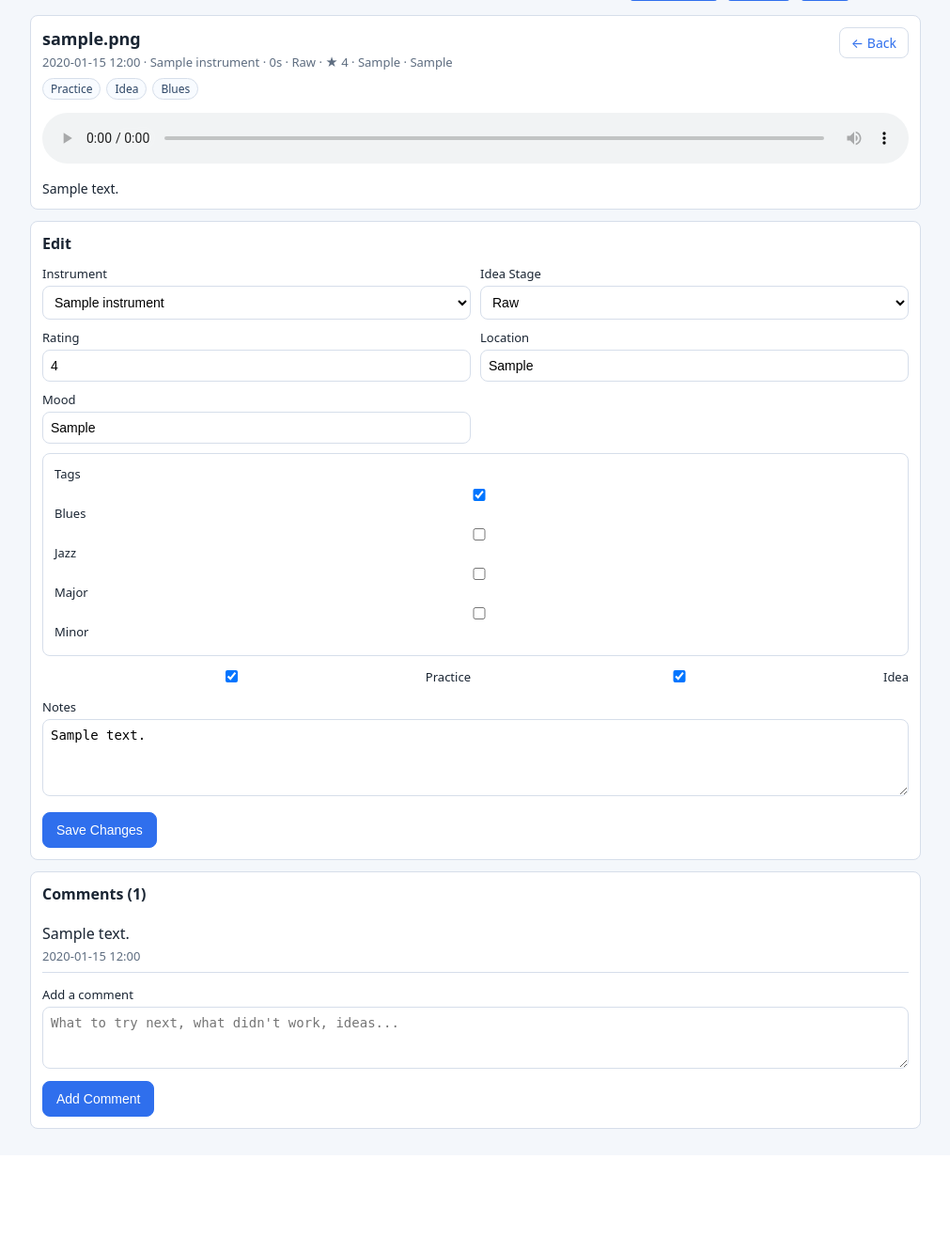
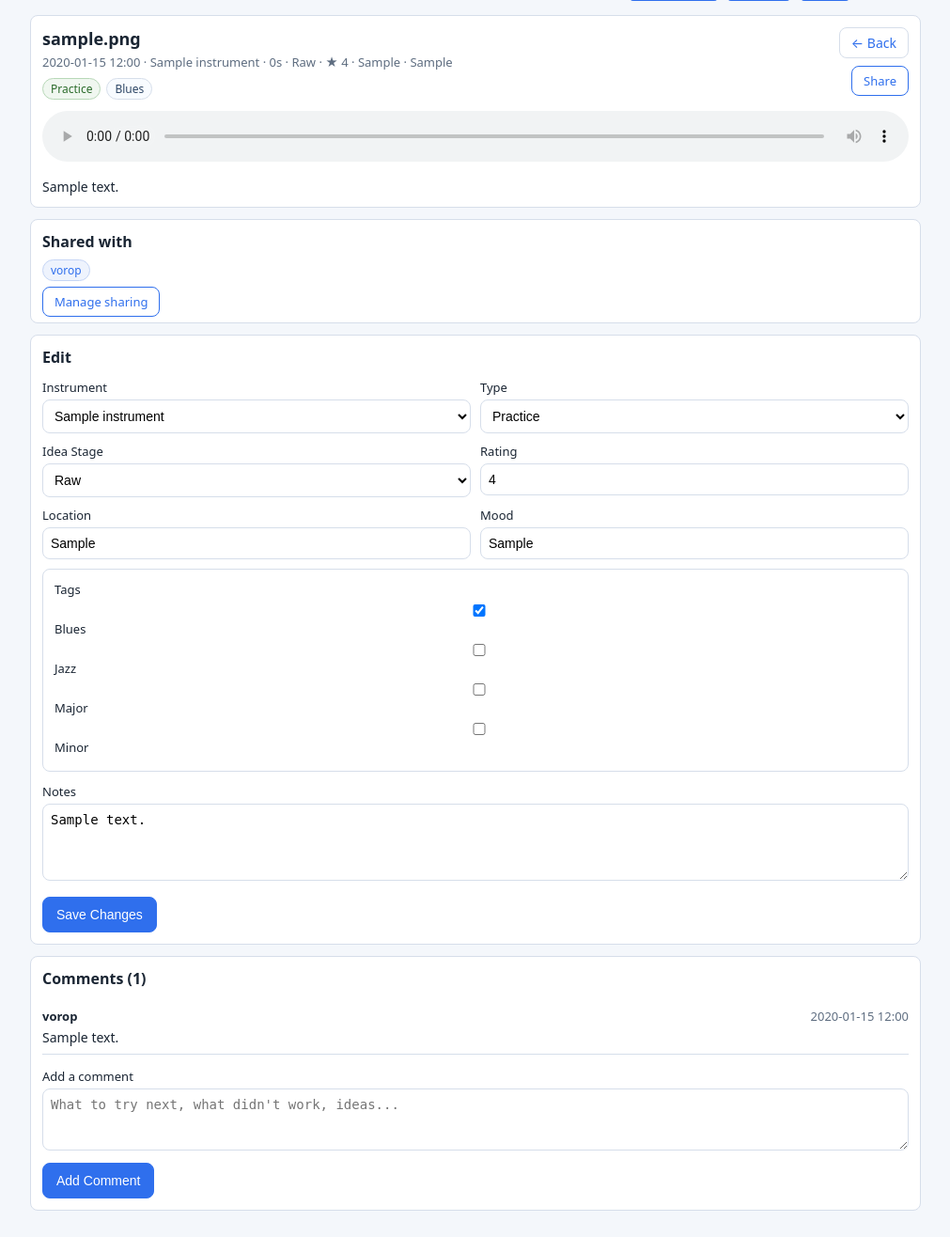
Before and after one commit to roma-guru/IdeaPractice, a Django app: page /1/ in a window 1280 px wide. Shown: the part 50-1366 px from the top of the page at 94% size, without its empty margins (134-1145 px from the left). Before the commit the page ends 1251 px from the top, so only its background shows below. Run offline with Django 5.2, Linux system fonts and the light colour scheme; a user stored in the database is signed in; data comes from the database, SQL or seed files in the repository; tables that the repository leaves empty hold one stand-in row (values such as "Sample post").

Commit message:
feat: multi-user sharing, RecordingType enum, audio player polish
- Add Recording.owner and Comment.author FKs to User; new
  SharedRecording model (unique_together recording+shared_with)
- Recording list: My Files / Shared with Me tabs; owner-scoped queries
- Recording detail: access control (403 for non-owners/non-shared),
  edit form gated to owner, share management panel, comment authors
- New recording_share view: checkbox list of all users, saves/removes
  SharedRecording entries
- Replace is_practice/is_idea booleans with RecordingType enum:
  practice, improvisation, composition, jam, live, cover, demo, imported
- Data migration backfills existing rows from old boolean fields
- Stats: by_type breakdown replaces hardcoded ideas/practice counts
- CSS: tabs, shared-by badge, share button, chip-type, player-wrap,
  share-user-list rows
- Template filters: basename, get_item added to journal_extras

Co-Authored-By: Claude Sonnet 4.6 <noreply@anthropic.com>

```diff
--- a/journal/forms.py
+++ b/journal/forms.py
@@ -28,12 +28,14 @@ class RecordingBatchUploadForm(forms.Form):
         required=False,
         widget=forms.CheckboxSelectMultiple(),
     )
+    recording_type = forms.ChoiceField(
+        choices=Recording.RecordingType.choices,
+        initial=Recording.RecordingType.PRACTICE,
+    )
     idea_stage = forms.ChoiceField(choices=Recording.IdeaStage.choices, initial=Recording.IdeaStage.RAW)
     location = forms.CharField(max_length=200, required=False)
     mood = forms.CharField(max_length=120, required=False)
     rating = forms.IntegerField(min_value=0, max_value=10, required=False)
-    is_practice = forms.BooleanField(required=False, initial=True)
-    is_idea = forms.BooleanField(required=False)
     notes = forms.CharField(required=False, widget=forms.Textarea(attrs={"rows": 4}))
 
 
@@ -47,8 +49,8 @@ class RecordingEditForm(forms.ModelForm):
     class Meta:
         model = Recording
         fields = [
-            "instrument", "tags", "idea_stage", "location", "mood",
-            "rating", "is_practice", "is_idea", "notes",
+            "instrument", "recording_type", "tags", "idea_stage",
+            "location", "mood", "rating", "notes",
         ]
         widgets = {"notes": forms.Textarea(attrs={"rows": 4})}
 
--- a/journal/templatetags/journal_extras.py
+++ b/journal/templatetags/journal_extras.py
@@ -1,6 +1,20 @@
+import os
+
 from django import template
 
 register = template.Library()
+
+
+@register.filter
+def get_item(dictionary, key):
+    """Dict lookup: {{ my_dict|get_item:key }}"""
+    return dictionary.get(key)
+
+
+@register.filter
+def basename(value):
+    """Return just the filename portion of a path."""
+    return os.path.basename(str(value))
 
 
 @register.filter
--- a/journal/urls.py
+++ b/journal/urls.py
@@ -1,10 +1,17 @@
 from django.urls import path
 
-from .views import recording_detail, recording_list, recording_stats, recording_upload
+from .views import (
+    recording_detail,
+    recording_list,
+    recording_share,
+    recording_stats,
+    recording_upload,
+)
 
 urlpatterns = [
     path("", recording_list, name="recording-list"),
     path("upload/", recording_upload, name="recording-upload"),
     path("<int:pk>/", recording_detail, name="recording-detail"),
+    path("<int:pk>/share/", recording_share, name="recording-share"),
     path("stats/", recording_stats, name="recording-stats"),
 ]
--- a/journal/views.py
+++ b/journal/views.py
@@ -1,13 +1,15 @@
 from datetime import timedelta
 
+from django.contrib.auth import get_user_model
 from django.contrib.auth.decorators import login_required
-from django.db.models import Count, QuerySet, Sum
+from django.core.exceptions import PermissionDenied
+from django.db.models import Count, Q, QuerySet, Sum
 from django.db.models.functions import TruncDate
 from django.shortcuts import get_object_or_404, redirect, render
 from django.views.decorators.http import require_http_methods
 
 from .forms import CommentForm, RecordingBatchUploadForm, RecordingEditForm
-from .models import Instrument, Recording, Tag
+from .models import Instrument, Recording, SharedRecording, Tag
 
 
 def _apply_filters(recordings: QuerySet[Recording], params) -> QuerySet[Recording]:
@@ -23,10 +25,8 @@ def _apply_filters(recordings: QuerySet[Recording], params) -> QuerySet[Recordin
         recordings = recordings.filter(tags__id=tag)
     if stage:
         recordings = recordings.filter(idea_stage=stage)
-    if kind == "idea":
-        recordings = recordings.filter(is_idea=True)
-    elif kind == "practice":
-        recordings = recordings.filter(is_practice=True)
+    if kind:
+        recordings = recordings.filter(recording_type=kind)
     if q:
         recordings = recordings.filter(notes__icontains=q)
 
@@ -56,13 +56,13 @@ def recording_upload(request):
             uploaded_files = form.cleaned_data["files"]
             tags = form.cleaned_data["tags"]
             common_data = {
+                "owner": request.user,
                 "instrument": form.cleaned_data["instrument"],
+                "recording_type": form.cleaned_data["recording_type"],
                 "idea_stage": form.cleaned_data["idea_stage"],
                 "location": form.cleaned_data["location"],
                 "mood": form.cleaned_data["mood"],
                 "rating": form.cleaned_data["rating"],
-                "is_practice": form.cleaned_data["is_practice"],
-                "is_idea": form.cleaned_data["is_idea"],
                 "notes": form.cleaned_data["notes"],
             }
 
@@ -82,7 +82,25 @@ def recording_upload(request):
 
 @login_required
 def recording_list(request):
-    recordings = Recording.objects.select_related("instrument").prefetch_related("tags")
+    tab = request.GET.get("tab", "my")
+
+    if tab == "shared":
+        shared_ids = SharedRecording.objects.filter(
+            shared_with=request.user
+        ).values_list("recording_id", flat=True)
+        recordings = (
+            Recording.objects.filter(pk__in=shared_ids)
+            .select_related("instrument", "owner")
+            .prefetch_related("tags")
+        )
+    else:
+        tab = "my"
+        recordings = (
+            Recording.objects.filter(Q(owner=request.user) | Q(owner__isnull=True))
+            .select_related("instrument", "owner")
+            .prefetch_related("tags")
+        )
+
     recordings = _apply_filters(recordings, request.GET)
 
     context = {
@@ -90,6 +108,8 @@ def recording_list(request):
         "instruments": Instrument.objects.all(),
         "tags": Tag.objects.all(),
         "idea_stages": Recording.IdeaStage.choices,
+        "recording_types": Recording.RecordingType.choices,
+        "tab": tab,
     }
     return render(request, "journal/recording_list.html", context)
 
@@ -98,16 +118,21 @@ def recording_list(request):
 @login_required
 def recording_detail(request, pk):
     recording = get_object_or_404(
-        Recording.objects.select_related("instrument").prefetch_related("tags"),
+        Recording.objects.select_related("instrument", "owner").prefetch_related("tags"),
         pk=pk,
     )
 
-    edit_form = RecordingEditForm(instance=recording)
+    is_owner = recording.owner == request.user or recording.owner is None
+    has_access = is_owner or recording.shares.filter(shared_with=request.user).exists()
+    if not has_access:
+        raise PermissionDenied
+
+    edit_form = RecordingEditForm(instance=recording) if is_owner else None
     comment_form = CommentForm()
 
     if request.method == "POST":
         action = request.POST.get("action")
-        if action == "edit":
+        if action == "edit" and is_owner:
             edit_form = RecordingEditForm(request.POST, instance=recording)
             if edit_form.is_valid():
                 edit_form.save()
@@ -117,44 +142,91 @@ def recording_detail(request, pk):
             if comment_form.is_valid():
                 comment = comment_form.save(commit=False)
                 comment.recording = recording
+                comment.author = request.user
                 comment.save()
                 return redirect("recording-detail", pk=pk)
+
+    shared_with_users = (
+        list(recording.shares.select_related("shared_with").all()) if is_owner else []
+    )
 
     context = {
         "recording": recording,
         "edit_form": edit_form,
         "comment_form": comment_form,
-        "comments": recording.comments.all(),
+        "comments": recording.comments.select_related("author").all(),
+        "is_owner": is_owner,
+        "shared_with_users": shared_with_users,
     }
     return render(request, "journal/recording_detail.html", context)
 
 
+@require_http_methods(["GET", "POST"])
+@login_required
+def recording_share(request, pk):
+    recording = get_object_or_404(Recording, pk=pk)
+    is_owner = recording.owner == request.user or recording.owner is None
+    if not is_owner:
+        raise PermissionDenied
+
+    User = get_user_model()
+    all_users = User.objects.exclude(pk=request.user.pk).order_by("username")
+    currently_shared_ids = set(recording.shares.values_list("shared_with_id", flat=True))
+
+    if request.method == "POST":
+        selected_ids = {int(uid) for uid in request.POST.getlist("users") if uid.isdigit()}
+        for user in all_users:
+            if user.pk in selected_ids and user.pk not in currently_shared_ids:
+                SharedRecording.objects.create(
+                    recording=recording,
+                    shared_with=user,
+                    shared_by=request.user,
+                )
+            elif user.pk not in selected_ids and user.pk in currently_shared_ids:
+                SharedRecording.objects.filter(recording=recording, shared_with=user).delete()
+        return redirect("recording-detail", pk=pk)
+
+    users_with_status = [(user, user.pk in currently_shared_ids) for user in all_users]
+    return render(request, "journal/recording_share.html", {
+        "recording": recording,
+        "users_with_status": users_with_status,
+    })
+
+
 @login_required
 def recording_stats(request):
+    user_recordings = Recording.objects.filter(
+        Q(owner=request.user) | Q(owner__isnull=True)
+    )
+
     by_instrument = (
-        Recording.objects.values("instrument__name")
+        user_recordings.values("instrument__name")
         .annotate(count=Count("id"), total_duration=Sum("duration"))
         .order_by("-count")
     )
 
     recent_activity = (
-        Recording.objects.annotate(date=TruncDate("created_at"))
+        user_recordings.annotate(date=TruncDate("created_at"))
         .values("date")
         .annotate(count=Count("id"))
         .order_by("-date")[:30]
     )
 
-    total = Recording.objects.count()
-    ideas = Recording.objects.filter(is_idea=True).count()
-    practice = Recording.objects.filter(is_practice=True).count()
-    total_duration = Recording.objects.aggregate(total=Sum("duration"))["total"]
+    total = user_recordings.count()
+    total_duration = user_recordings.aggregate(total=Sum("duration"))["total"]
+
+    by_type = (
+        user_recordings.values("recording_type")
+        .annotate(count=Count("id"))
+        .order_by("-count")
+    )
 
     context = {
         "by_instrument": by_instrument,
+        "by_type": by_type,
         "recent_activity": recent_activity,
         "total": total,
-        "ideas": ideas,
-        "practice": practice,
         "total_duration": total_duration,
+        "recording_types": {v: label for v, label in Recording.RecordingType.choices},
     }
     return render(request, "journal/stats.html", context)
--- a/static/css/main.css
+++ b/static/css/main.css
@@ -161,6 +161,93 @@ input, select, textarea {
     border-bottom: 1px solid var(--line);
     margin-bottom: 8px;
 }
+/* Tabs */
+.tabs {
+    display: flex;
+    gap: 4px;
+    border-bottom: 1px solid var(--line);
+    margin-bottom: 4px;
+}
+.tab {
+    text-decoration: none;
+    color: var(--muted);
+    font-size: 14px;
+    padding: 8px 14px;
+    border-radius: 8px 8px 0 0;
+    border: 1px solid transparent;
+    margin-bottom: -1px;
+}
+.tab:hover { background: var(--bg); color: var(--text); }
+.tab-active {
+    color: var(--accent);
+    background: var(--surface);
+    border-color: var(--line) var(--line) var(--surface);
+    font-weight: 600;
+}
+/* Recording header row */
+.recording-item-header {
+    display: flex;
+    align-items: baseline;
+    gap: 10px;
+    flex-wrap: wrap;
+}
+.recording-item-header h3 { margin: 0 0 6px; font-size: 15px; flex: 1; }
+/* Shared-by badge */
+.shared-by-badge {
+    font-size: 12px;
+    color: var(--muted);
+    background: #f0f4ff;
+    border: 1px solid var(--line);
+    border-radius: 999px;
+    padding: 2px 8px;
+    white-space: nowrap;
+}
+/* Share button */
+.btn-share {
+    text-decoration: none;
+    font-size: 13px;
+    color: var(--accent);
+    border: 1px solid var(--accent);
+    border-radius: 8px;
+    padding: 6px 12px;
+    white-space: nowrap;
+}
+.btn-share:hover { background: #eef3fd; }
+/* Chip variants */
+.chip-user { background: #eef3fd; color: var(--accent); border-color: #c5d5f5; }
+.chip-type { background: #f0f7f0; color: #2a6b2a; border-color: #b8d8b8; font-weight: 500; }
+/* Audio player */
+.player-wrap {
+    margin-top: 12px;
+}
+.player-wrap audio {
+    width: 100%;
+    border-radius: 8px;
+}
+/* Share user list */
+.share-user-list {
+    display: flex;
+    flex-direction: column;
+    gap: 2px;
+}
+.share-user-row {
+    display: flex;
+    align-items: center;
+    gap: 10px;
+    padding: 10px 12px;
+    border: 1px solid var(--line);
+    border-radius: 8px;
+    cursor: pointer;
+    transition: background 0.1s;
+}
+.share-user-row:hover { background: var(--bg); }
+.share-user-row input[type="checkbox"] {
+    width: 16px;
+    height: 16px;
+    flex-shrink: 0;
+    accent-color: var(--accent);
+}
+.share-user-name { font-size: 14px; font-weight: 500; }
 @media (max-width: 760px) {
     .grid { grid-template-columns: 1fr; }
     .stat-grid { grid-template-columns: repeat(2, minmax(0, 1fr)); }
--- a/templates/journal/recording_detail.html
+++ b/templates/journal/recording_detail.html
@@ -5,7 +5,7 @@
 <section class="panel">
     <div class="detail-header">
         <div>
-            <h1 style="margin:0 0 4px;font-size:18px;">{{ recording.file.name }}</h1>
+            <h1 style="margin:0 0 4px;font-size:18px;">{{ recording.file.name|basename }}</h1>
             <p class="meta">
                 {{ recording.created_at|date:"Y-m-d H:i" }}
                 {% if recording.instrument %} · {{ recording.instrument.name }}{% endif %}
@@ -15,19 +15,26 @@
                 {% if recording.location %} · {{ recording.location }}{% endif %}
                 {% if recording.mood %} · {{ recording.mood }}{% endif %}
             </p>
+            {% if not is_owner and recording.owner %}
+                <p class="meta" style="margin-top:4px;">shared by <strong>{{ recording.owner.username }}</strong></p>
+            {% endif %}
             <div class="chips" style="margin-top:8px;">
-                {% if recording.is_practice %}<span class="chip">Practice</span>{% endif %}
-                {% if recording.is_idea %}<span class="chip">Idea</span>{% endif %}
+                <span class="chip chip-type">{{ recording.get_recording_type_display }}</span>
                 {% for tag in recording.tags.all %}
                     <span class="chip">{{ tag.name }}</span>
                 {% endfor %}
             </div>
         </div>
-        <a href="{% url 'recording-list' %}" class="btn-back">← Back</a>
+        <div style="display:flex;flex-direction:column;align-items:flex-end;gap:8px;">
+            <a href="{% url 'recording-list' %}" class="btn-back">← Back</a>
+            {% if is_owner %}
+                <a href="{% url 'recording-share' recording.pk %}" class="btn-share">Share</a>
+            {% endif %}
+        </div>
     </div>
     {% if recording.file %}
-    <div style="margin-top:14px;">
-        <audio controls style="width:100%;">
+    <div class="player-wrap">
+        <audio controls>
             <source src="{{ recording.file.url }}">
         </audio>
     </div>
@@ -37,6 +44,23 @@
     {% endif %}
 </section>
 
+{% if is_owner %}
+<section class="panel">
+    <h2 style="margin:0 0 4px;font-size:16px;">Shared with</h2>
+    {% if shared_with_users %}
+        <div class="chips" style="margin-bottom:10px;">
+            {% for share in shared_with_users %}
+                <span class="chip chip-user">{{ share.shared_with.username }}</span>
+            {% endfor %}
+        </div>
+    {% else %}
+        <p class="empty" style="margin-bottom:10px;">Not shared with anyone yet.</p>
+    {% endif %}
+    <a href="{% url 'recording-share' recording.pk %}" class="btn-share">Manage sharing</a>
+</section>
+{% endif %}
+
+{% if is_owner %}
 <section class="panel">
     <h2 style="margin:0 0 12px;font-size:16px;">Edit</h2>
     {% if edit_form.errors %}
@@ -49,6 +73,10 @@
             <div>
                 <label for="{{ edit_form.instrument.id_for_label }}">Instrument</label>
                 {{ edit_form.instrument }}
+            </div>
+            <div>
+                <label for="{{ edit_form.recording_type.id_for_label }}">Type</label>
+                {{ edit_form.recording_type }}
             </div>
             <div>
                 <label for="{{ edit_form.idea_stage.id_for_label }}">Idea Stage</label>
@@ -71,10 +99,6 @@
             <label>Tags</label>
             {{ edit_form.tags }}
         </div>
-        <div class="grid" style="margin-top:10px;">
-            <label><span style="display:flex;align-items:center;gap:6px;">{{ edit_form.is_practice }} Practice</span></label>
-            <label><span style="display:flex;align-items:center;gap:6px;">{{ edit_form.is_idea }} Idea</span></label>
-        </div>
         <div style="margin-top:10px;">
             <label for="{{ edit_form.notes.id_for_label }}">Notes</label>
             {{ edit_form.notes }}
@@ -84,13 +108,17 @@
         </div>
     </form>
 </section>
+{% endif %}
 
 <section class="panel">
     <h2 style="margin:0 0 12px;font-size:16px;">Comments ({{ comments|length }})</h2>
     {% for comment in comments %}
     <div class="comment-item">
-        <p style="margin:0 0 4px;white-space:pre-wrap;">{{ comment.text }}</p>
-        <p class="meta">{{ comment.created_at|date:"Y-m-d H:i" }}</p>
+        <div style="display:flex;justify-content:space-between;align-items:baseline;gap:8px;">
+            <strong style="font-size:13px;">{{ comment.author.username|default:"—" }}</strong>
+            <span class="meta">{{ comment.created_at|date:"Y-m-d H:i" }}</span>
+        </div>
+        <p style="margin:4px 0 0;white-space:pre-wrap;font-size:14px;">{{ comment.text }}</p>
     </div>
     {% empty %}
     <p class="empty">No comments yet.</p>
```
Also changed, not shown: journal/admin.py (+11 -5 lines), journal/models.py (+51 -2 lines), journal/tests/test_views.py (+15 -17 lines), templates/journal/recording_list.html (+27 -9 lines), templates/journal/recording_share.html (added, +44 -0 lines), templates/journal/recording_upload.html (+4 -12 lines), templates/journal/stats.html (+13 -9 lines), journal/migrations/0003_comment_author_recording_owner_sharedrecording.py (added), journal/migrations/0004_recording_type.py (added).
